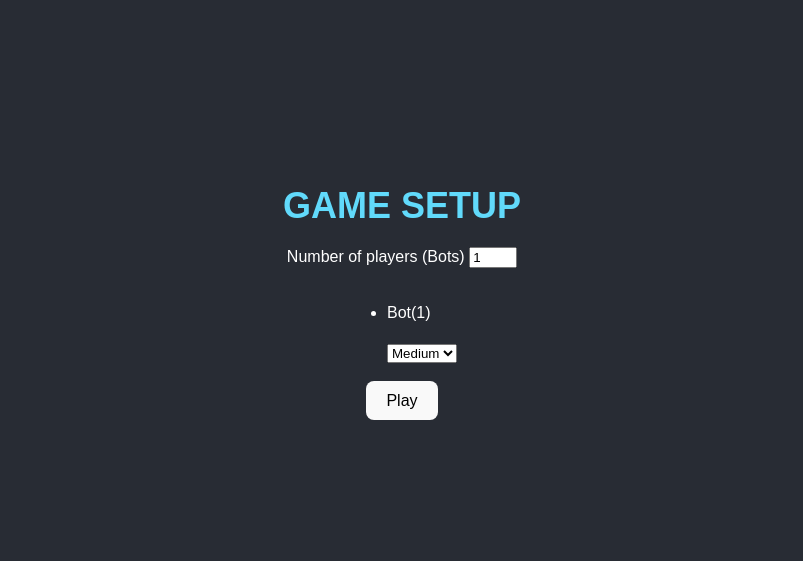
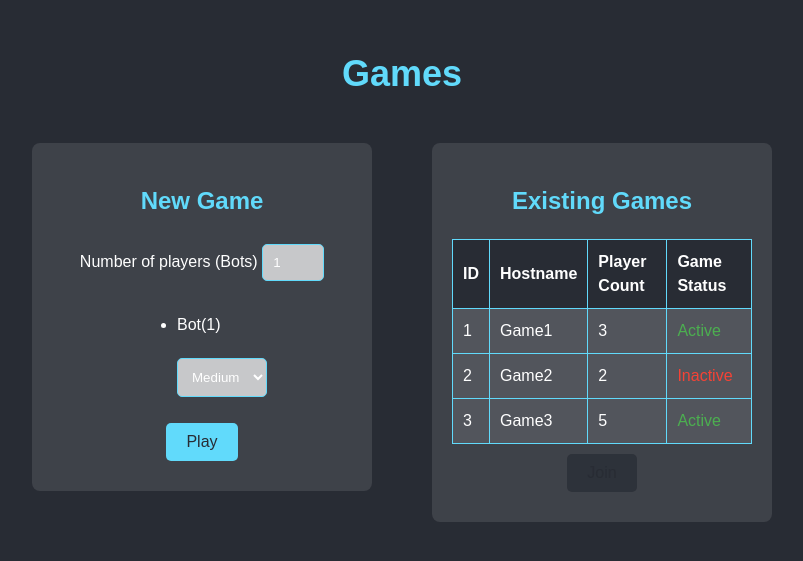
Before and after one commit to WEB3-Masters/Assignment_Two_VUE, a Vue app: page /setup in a window 1280 px wide. Shown: the part 109-670 px from the top of the page, without its empty margins (238-1041 px from the left). Built offline with nearby package versions, Linux system fonts and the light colour scheme.

Commit message:
Game setup UI implemented.
New Components:
GameList
- Table that shows and handles functionality for selecting an exisitng game
- GameList is retrieved in the UnoGameSetup
NewGame
-functionality for creating a new game moved into this component

```diff
--- /dev/null
+++ b/src/components/GameList.vue
@@ -0,0 +1,151 @@
+<template>
+    <div class="game-list">
+        <h2>Existing Games</h2>
+        <table>
+            <thead>
+                <tr>
+                    <th>ID</th>
+                    <th>Hostname</th>
+                    <th>Player Count</th>
+                    <th>Game Status</th>
+                </tr>
+            </thead>
+            <tbody>
+                <tr
+                    v-for="game in games"
+                    :key="game.id"
+                    @click="chooseGame(game.id)"
+                    class="game-row"
+                    :class="{selected: selectedGameId === game.id}"
+                    >
+                        <td>{{ game.id }}</td>
+                        <td>{{ game.hostname }}</td>
+                        <td>{{ game.playerCount }}</td>
+                        <td :class="{'status-active': game.status === 'Active', 'status-inactive': game.status === 'Inactive'}">
+                            {{ game.status }}
+                        </td>
+                </tr>
+            </tbody>
+        </table>
+        <button @click="joinGame" :class="{disabled: !selectedGameId}">Join</button>
+    </div>
+</template>
+
+<script setup>
+import { ref, defineProps, defineEmits } from 'vue';
+
+const props = defineProps({
+    games: {
+        type: Array,
+        required:true
+    }
+});
+
+const emit = defineEmits(['select-game']);
+const selectedGameId = ref(null);
+
+function chooseGame(gameId)
+{
+    selectedGameId.value = gameId;
+    console.log(selectedGameId.value)
+    emit('select-game', selectedGameId.value);
+}
+
+function joinGame(gameId)
+{
+    if(selectedGameId.value)
+    {
+        console.log(`Joining game ${selectedGameId.value}`);
+    } else {
+        console.log("No game selected");
+    }
+}
+</script>
+
+<style scoped>
+
+.game-list {
+    display:flex;
+    flex-direction: column;
+    justify-content: center;
+    align-items: center;
+    margin: 20px;
+    background-color: rgba(255, 255, 255, 0.1);
+    border-radius: 8px;
+    padding: 20px;
+}
+
+.selected {
+    background-color: #61dafb5a;
+}
+
+.selected:hover {
+    background-color: #61dafb5a;
+}
+
+h2 {
+    color: #61dafb; /* Title color to match the existing styles */
+}
+
+table {
+    width: 100%; /* Full width */
+    border-collapse: collapse; /* Remove space between borders */
+}
+
+th, td {
+    padding: 10px; /* Padding inside table cells */
+    border: 1px solid #61dafb; /* Border color */
+    text-align: left; /* Align text to the left */
+}
+
+th {
+    background-color: #282c34; /* Header background */
+    color: white; /* Header text color */
+}
+
+tr {
+    background-color: rgba(255, 255, 255, 0.1); /* Slightly transparent cell background */
+    cursor: pointer;
+}
+
+tr:hover {
+    background-color: rgba(255,255,255,0.2);
+}
+
+.status-active {
+    color: #4caf50; /* Green color for active status */
+}
+
+.status-inactive {
+    color: #f44336; /* Red color for inactive status */
+}
+
+
+button {
+    margin: 10px;
+    padding: 10px 20px; /* Button padding */
+    border: none; /* No border */
+    border-radius: 5px; /* Rounded corners */
+    background-color: #61dafb; /* Button background color */
+    color: #282c34; /* Button text color */
+    cursor: pointer; /* Pointer cursor */
+    transition: background-color 0.3s; /* Smooth transition */
+}
+
+button:hover {
+    background-color: #21a1f1; /* Darker blue on hover */
+}
+
+.disabled {
+    background-color: #282c34b7;
+    border:#282c34;
+    cursor:not-allowed;
+}
+
+.disabled:hover {
+    background-color: #282c34b7;
+    border:#282c34;
+    cursor:not-allowed;
+}
+
+</style>
--- /dev/null
+++ b/src/components/NewGame.vue
@@ -0,0 +1,109 @@
+<template>
+    <div class="new-game">
+    <h2>New Game</h2>
+    <div>
+      <label>
+        Number of players (Bots)
+        <input type="number" min="1" max="3" v-model="botsCount" />
+      </label>
+    </div>
+
+    <ul>
+      <li v-for="(_, index) in new Array(botsCount)" :key="index">
+        <div>
+          <p>Bot({{ index + 1 }})</p>
+          <select v-model="difficulty[index]">
+            <option value="easy">Easy</option>
+            <option value="medium">Medium</option>
+            <option value="hard">Hard</option>
+          </select>
+        </div>
+      </li>
+    </ul>
+
+    <button @click="createGame">Play</button>
+  </div>
+</template>
+
+<script setup lang="ts">
+  import { ref,defineEmits } from "vue";
+  import { useGameStore } from "../stores/GameStore";
+  import { useRouter } from "vue-router";
+
+  const store = useGameStore();
+  const router = useRouter();
+  const emit = defineEmits(['create-game']);
+
+  const botsCount = ref(1);
+  const difficulty = ref<("easy" | "medium" | "hard")[]>([
+    "medium",
+    "medium",
+    "medium",
+  ]);
+
+
+  function createGame() {
+    const newGame = {
+        id:Math.floor(Math.random()*1000),
+        hostname:'Game',
+        playerCount: botsCount.value,
+        status:'Waiting'
+    };
+
+    store.createGame(difficulty.value.slice(0, botsCount.value));
+    emit('create-game',newGame);
+    router.push("/game");
+  }
+</script>
+
+<style scoped>
+.new-game {
+    display: flex;
+    flex-direction: column;
+    align-items: center;
+    justify-content: center;
+    margin: 20px;
+    padding: 20px;
+    background-color: rgba(255, 255, 255, 0.1);
+    border-radius: 8px;
+}
+
+h2 {
+    color: #61dafb; /* Title color to match the existing styles */
+}
+
+label {
+    color: white; /* Label color */
+}
+
+input[type="number"], select {
+    padding: 10px; /* Input padding */
+    margin-top: 5px; /* Space above input */
+    border-radius: 5px; /* Rounded corners */
+    border: 1px solid #61dafb; /* Border color */
+    background-color: rgba(255, 255, 255, 0.71); /* Transparent background */
+    color: white; /* Text color */
+}
+
+button {
+    margin: 10px;
+    padding: 10px 20px; /* Button padding */
+    border: none; /* No border */
+    border-radius: 5px; /* Rounded corners */
+    background-color: #61dafb; /* Button background color */
+    color: #282c34; /* Button text color */
+    cursor: pointer; /* Pointer cursor */
+    transition: background-color 0.3s; /* Smooth transition */
+}
+
+button:hover {
+    background-color: #21a1f1; /* Darker blue on hover */
+}
+
+option {
+    color: #282c34;
+    background-color: rgba(255, 255, 255, 0.75);
+}
+
+
+  </style>
--- a/src/components/UnoGameSetup.vue
+++ b/src/components/UnoGameSetup.vue
@@ -1,56 +1,68 @@
 <template>
-  <div class="mainview">
-  <h1>GAME SETUP</h1>
-  <div>
-    <label>
-      Number of players (Bots)
-      <input type="number" min="1" max="3" v-model="botsCount" />
-    </label>
+  <div class="uno-game-setup">
+    <div>
+      <h1>Games</h1>
+    </div>
+    <div class="game-setup">
+      <div class="game-component">
+        <NewGame @create-game="addGame"/>
+      </div>
+      <div class="game-component">
+        <GameList :games="games" @select-game="selectGame"/>
+      </div>
+    </div>
   </div>
-
-  <ul>
-    <li v-for="(_, index) in new Array(botsCount)" :key="index">
-      <div>
-        <p>Bot({{ index + 1 }})</p>
-        <select v-model="difficulty[index]">
-          <option value="easy">Easy</option>
-          <option value="medium">Medium</option>
-          <option value="hard">Hard</option>
-        </select>
-      </div>
-    </li>
-  </ul>
-
-  <button @click="createGame">Play</button>
-</div>
 </template>
 
 <script setup lang="ts">
-import { ref } from "vue";
-import { useGameStore } from "../stores/GameStore";
-import { useRouter } from "vue-router";
+import { ref } from 'vue';
+import NewGame from './NewGame.vue';
+import GameList from './GameList.vue';
 
-const botsCount = ref(1);
-const difficulty = ref<("easy" | "medium" | "hard")[]>([
-  "medium",
-  "medium",
-  "medium",
+const games = ref([
+    { id: 1, hostname: 'Game1', playerCount: 3, status: 'Active' },
+    { id: 2, hostname: 'Game2', playerCount: 2, status: 'Inactive' },
+    { id: 3, hostname: 'Game3', playerCount: 5, status: 'Active' },
+    // Add more game objects as needed
 ]);
-const store = useGameStore();
-const router = useRouter();
 
-function createGame() {
-  store.createGame(difficulty.value.slice(0, botsCount.value));
-  router.push("/game");
+const selectedGameId = ref(null);
+
+function selectGame(gameId){
+  selectedGameId.value = gameId;
 }
+
+function addGame(newGame){
+  games.value.push(newGame);
+}
+
 </script>
 
 <style>
-.mainview {
-  display:flex;
+.h1 {
+  font-size: 40px;
+}
+
+.uno-game-setup {
+  display: flex;
   flex-direction: column;
-  align-items:center;
+  align-items: center;
   justify-content: center;
 }
 
+.game-setup {
+  display: flex;
+  flex-direction: row;
+  max-width: 800px;
+  width: 100%; /* Change to 100% for responsive design */
+  justify-content: space-between; /* Space out the child components */
+}
+
+.game-component {
+  width: 400px; /* Fixed width for both components */
+  max-height: 100vh; /* Fixed height for both components */
+  margin: 10px; /* Margin between components */
+  overflow-y: auto;
+}
+
 </style>
```
